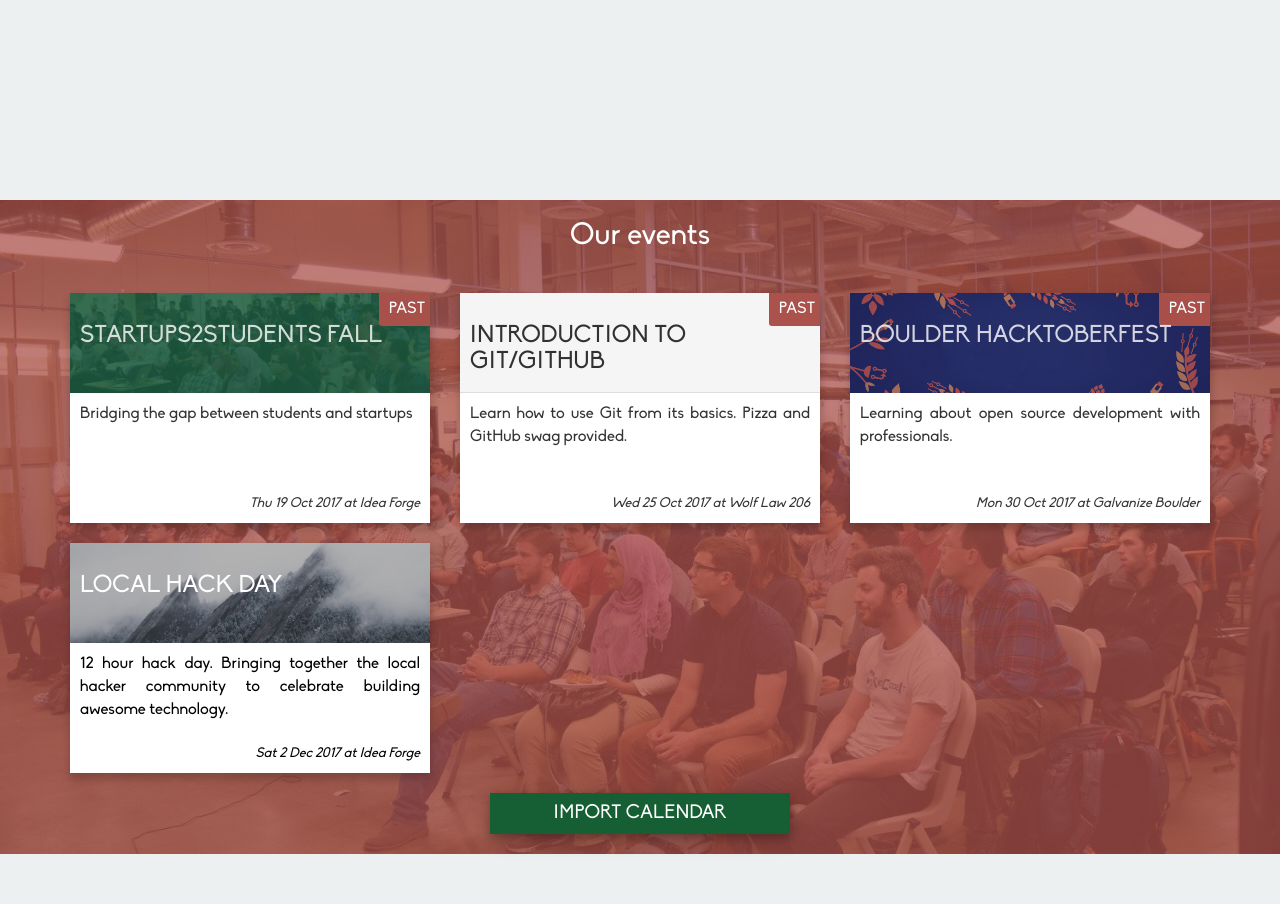
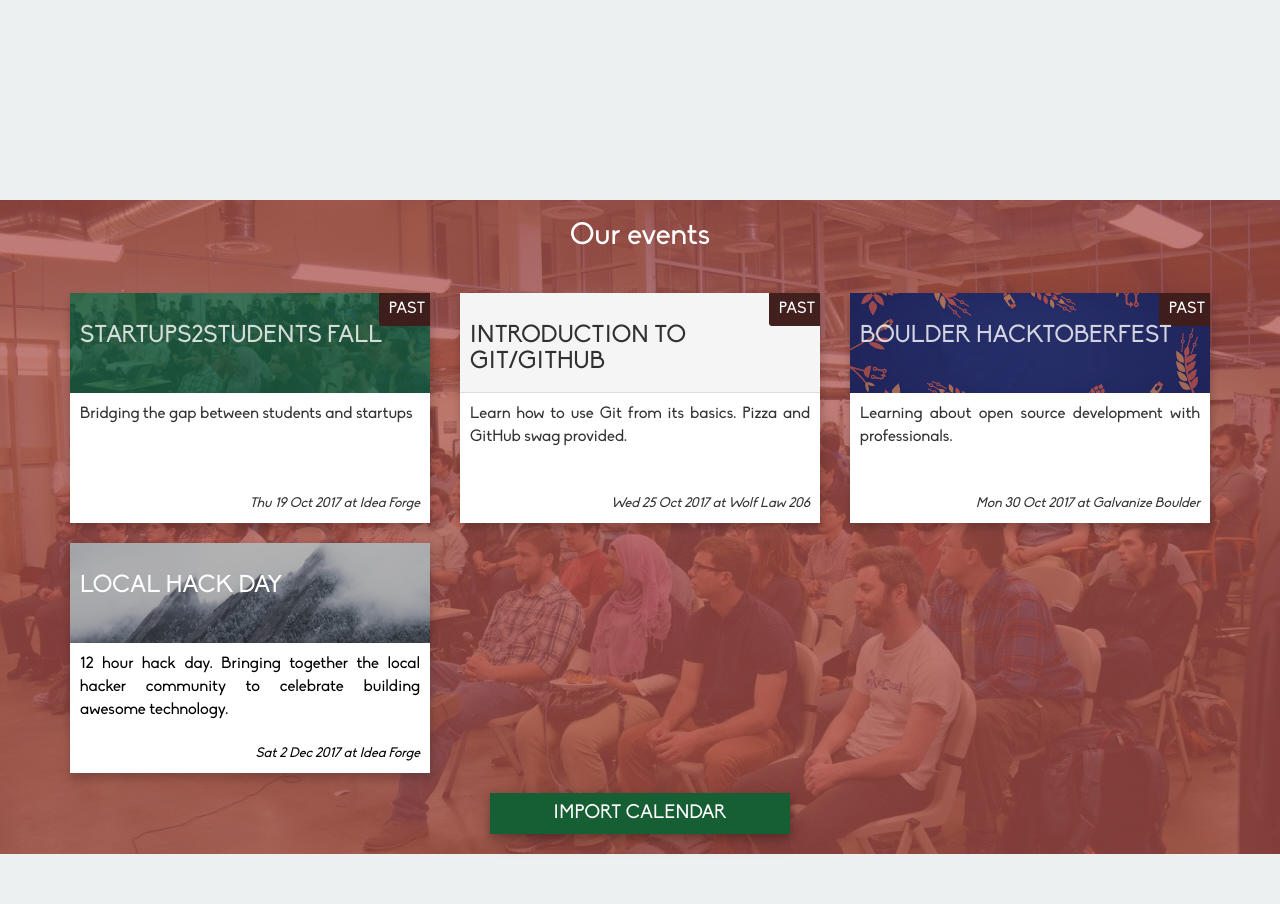
Before and after one commit to casassg/events-landing, a Jekyll site: the page built from index.md, in a window 1280 px wide. Built offline with Jekyll 4.4.1, drawn with Linux system fonts in a browser that asks for light colours; nearby versions of some CDN libraries.

Commit message:
darken past text

```diff
--- a/assets/css/main.scss
+++ b/assets/css/main.scss
@@ -74,7 +74,7 @@ section.events{
             display: none;
             right: 0px;
             z-index: 10;
-            background: rgba($events-color, .99);
+            background: rgba(darken($events-color,30%), .99);
             color: white;
             padding: 5px;
             padding-left: 10px;
```
